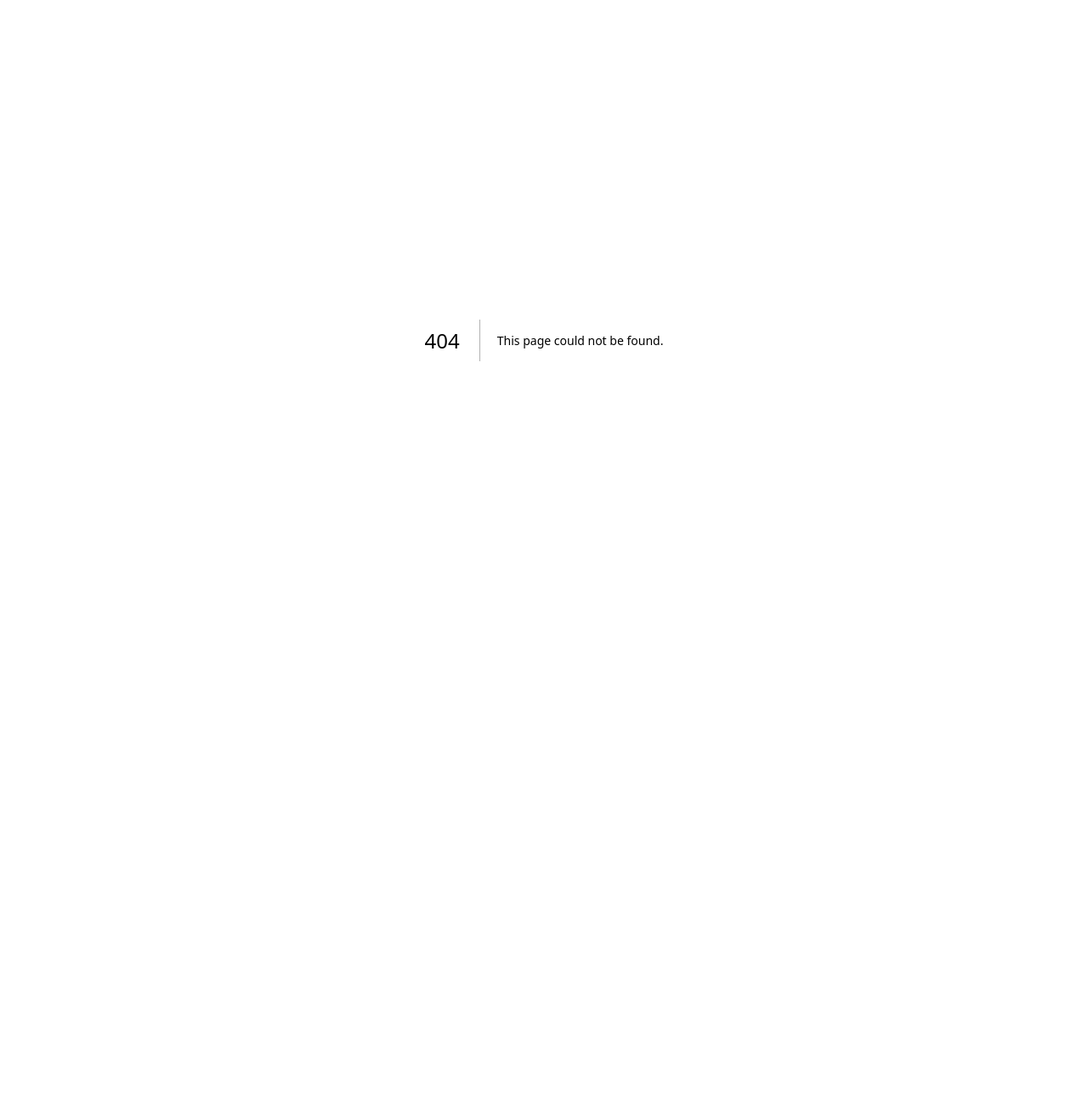
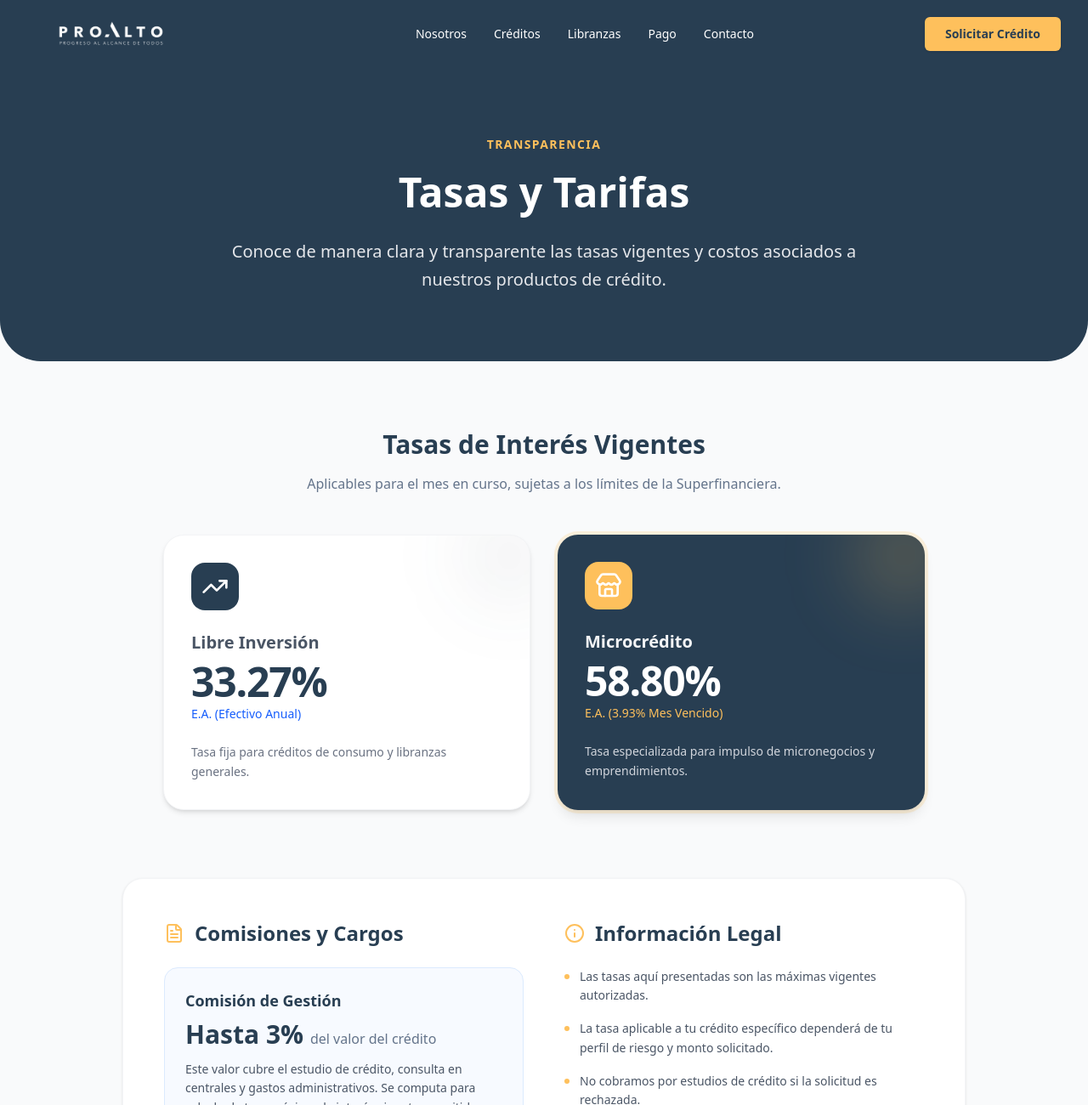
Before and after one commit to Ban68/proalto, a Next.js app: page /tasas-y-tarifas in a window 1280 px wide. Before the commit this address had no page. Shown: the top 1300 px of the page at 85% size. Before the commit the page ends 800 px from the top, so only its background shows below. Built offline with nearby package versions, Linux system fonts and the light colour scheme.

Commit message:
feat: add tasas y tarifas page and update footer link

```diff
--- /dev/null
+++ b/app/tasas-y-tarifas/page.tsx
@@ -0,0 +1,139 @@
+import { Footer } from "@/components/layout/footer";
+import { Navbar } from "@/components/layout/navbar";
+import { Percent, TrendingUp, Store, FileText, Info } from "lucide-react";
+import Link from "next/link";
+
+export default function TasasPage() {
+    return (
+        <main className="min-h-screen bg-gray-50 flex flex-col">
+            <Navbar />
+
+            {/* Hero Section */}
+            <section className="bg-[#283e52] text-white pt-40 pb-20 rounded-b-[3rem]">
+                <div className="container max-w-5xl mx-auto text-center px-4">
+                    <span className="text-[#fec05c] font-bold tracking-widest uppercase text-sm mb-4 block">
+                        Transparencia
+                    </span>
+                    <h1 className="text-4xl md:text-5xl font-bold leading-tight mb-6">
+                        Tasas y Tarifas
+                    </h1>
+                    <p className="text-xl text-gray-200 max-w-3xl mx-auto leading-relaxed">
+                        Conoce de manera clara y transparente las tasas vigentes y costos asociados a nuestros productos de crédito.
+                    </p>
+                </div>
+            </section>
+
+            <div className="flex-grow container max-w-5xl mx-auto py-20 px-4 space-y-20">
+
+                {/* Tasas de Interés Cards */}
+                <section>
+                    <div className="text-center mb-12">
+                        <h2 className="text-3xl font-bold text-[#283e52] mb-4">Tasas de Interés Vigentes</h2>
+                        <p className="text-muted-foreground">Aplicables para el mes en curso, sujetas a los límites de la Superfinanciera.</p>
+                    </div>
+
+                    <div className="grid md:grid-cols-2 gap-8 max-w-4xl mx-auto">
+                        {/* Libre Inversión */}
+                        <RateCard
+                            title="Libre Inversión"
+                            rate="33.27%"
+                            period="E.A. (Efectivo Anual)"
+                            icon={<TrendingUp className="w-8 h-8 text-white" />}
+                            description="Tasa fija para créditos de consumo y libranzas generales."
+                        />
+
+                        {/* Microcrédito */}
+                        <RateCard
+                            title="Microcrédito"
+                            rate="58.80%"
+                            period="E.A. (3.93% Mes Vencido)"
+                            icon={<Store className="w-8 h-8 text-white" />}
+                            description="Tasa especializada para impulso de micronegocios y emprendimientos."
+                            highlight
+                        />
+                    </div>
+                </section>
+
+                {/* Comisiones y Otros Costos */}
+                <section className="bg-white rounded-3xl p-8 md:p-12 shadow-sm border border-gray-100">
+                    <div className="flex flex-col md:flex-row gap-12 items-start">
+                        <div className="flex-1 space-y-6">
+                            <h3 className="text-2xl font-bold text-[#283e52] flex items-center gap-3">
+                                <FileText className="w-6 h-6 text-[#fec05c]" />
+                                Comisiones y Cargos
+                            </h3>
+                            <div className="bg-blue-50/50 p-6 rounded-2xl border border-blue-100">
+                                <h4 className="font-bold text-[#283e52] mb-2 text-lg">Comisión de Gestión</h4>
+                                <p className="text-3xl font-bold text-[#283e52] mb-1">
+                                    Hasta 3% <span className="text-base font-normal text-muted-foreground">del valor del crédito</span>
+                                </p>
+                                <p className="text-sm text-gray-600 leading-relaxed mt-3">
+                                    Este valor cubre el estudio de crédito, consulta en centrales y gastos administrativos. Se computa para calcular la tasa máxima de interés vigente permitida.
+                                </p>
+                            </div>
+                        </div>
+
+                        <div className="flex-1 space-y-6">
+                            <h3 className="text-2xl font-bold text-[#283e52] flex items-center gap-3">
+                                <Info className="w-6 h-6 text-[#fec05c]" />
+                                Información Legal
+                            </h3>
+                            <ul className="space-y-4 text-gray-600 text-sm leading-relaxed">
+                                <li className="flex gap-3">
+                                    <span className="block w-1.5 h-1.5 rounded-full bg-[#fec05c] mt-2 flex-shrink-0"></span>
+                                    Las tasas aquí presentadas son las máximas vigentes autorizadas.
+                                </li>
+                                <li className="flex gap-3">
+                                    <span className="block w-1.5 h-1.5 rounded-full bg-[#fec05c] mt-2 flex-shrink-0"></span>
+                                    La tasa aplicable a tu crédito específico dependerá de tu perfil de riesgo y monto solicitado.
+                                </li>
+                                <li className="flex gap-3">
+                                    <span className="block w-1.5 h-1.5 rounded-full bg-[#fec05c] mt-2 flex-shrink-0"></span>
+                                    No cobramos por estudios de crédito si la solicitud es rechazada.
+                                </li>
+                            </ul>
+                            <div className="pt-4">
+                                <Link href="/formulario-de-registro" className="text-[#283e52] font-bold underline hover:text-[#fec05c] transition-colors">
+                                    Solicitar estudio de crédito sin costo &rarr;
+                                </Link>
+                            </div>
+                        </div>
+                    </div>
+                </section>
+
+                <div className="text-center text-xs text-gray-400 max-w-2xl mx-auto">
+                    * Proalto vigila el cumplimiento de las tasas máximas de usura certificadas por la Superintendencia Financiera de Colombia para cada modalidad de crédito.
+                </div>
+
+            </div>
+            <Footer />
+        </main>
+    );
+}
+
+function RateCard({ title, rate, period, icon, description, highlight = false }: { title: string, rate: string, period: string, icon: React.ReactNode, description: string, highlight?: boolean }) {
+    return (
+        <div className={`relative overflow-hidden rounded-3xl p-8 transition-all duration-300 hover:-translate-y-1 hover:shadow-xl ${highlight ? 'bg-[#283e52] text-white shadow-lg ring-4 ring-[#fec05c]/20' : 'bg-white text-[#283e52] shadow-md border border-gray-100'}`}>
+
+            {/* Decoration */}
+            <div className={`absolute top-0 right-0 w-32 h-32 rounded-full -mr-10 -mt-10 blur-2xl ${highlight ? 'bg-[#fec05c]/20' : 'bg-[#283e52]/5'}`}></div>
+
+            <div className="relative z-10">
+                <div className={`inline-flex p-3 rounded-2xl mb-6 ${highlight ? 'bg-[#fec05c] text-[#283e52]' : 'bg-[#283e52] text-white'}`}>
+                    {icon}
+                </div>
+
+                <h3 className={`text-xl font-bold mb-2 ${highlight ? 'text-gray-100' : 'text-gray-600'}`}>{title}</h3>
+
+                <div className="flex items-baseline gap-2 mb-1">
+                    <span className="text-4xl md:text-5xl font-extrabold tracking-tight">{rate}</span>
+                </div>
+                <p className={`text-sm font-medium mb-6 ${highlight ? 'text-[#fec05c]' : 'text-blue-600'}`}>{period}</p>
+
+                <p className={`text-sm leading-relaxed ${highlight ? 'text-gray-300' : 'text-gray-500'}`}>
+                    {description}
+                </p>
+            </div>
+        </div>
+    );
+}
--- a/components/layout/footer.tsx
+++ b/components/layout/footer.tsx
@@ -46,7 +46,7 @@ export function Footer() {
                         <ul className="space-y-2">
                             <li><Link href="#" className="hover:text-secondary transition-colors">Términos y Condiciones</Link></li>
                             <li><Link href="/politica-tratamiento-datos.pdf" className="hover:text-secondary transition-colors" target="_blank" rel="noopener noreferrer">Política de Tratamiento de Datos</Link></li>
-                            <li><Link href="#" className="hover:text-secondary transition-colors">Tasas y Tarifas</Link></li>
+                            <li><Link href="/tasas-y-tarifas" className="hover:text-secondary transition-colors">Tasas y Tarifas</Link></li>
                         </ul>
                         <div className="mt-6 flex gap-4">
                             <Link href="#" className="hover:text-secondary transition-colors"><Facebook className="h-6 w-6" /></Link>
```
